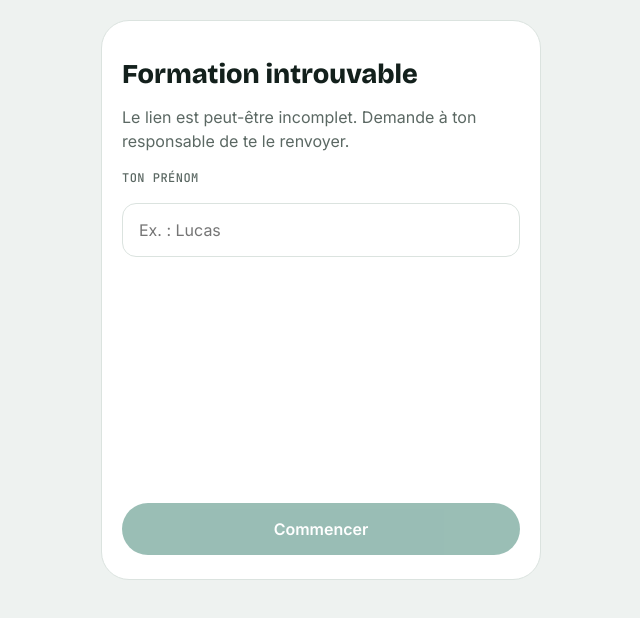
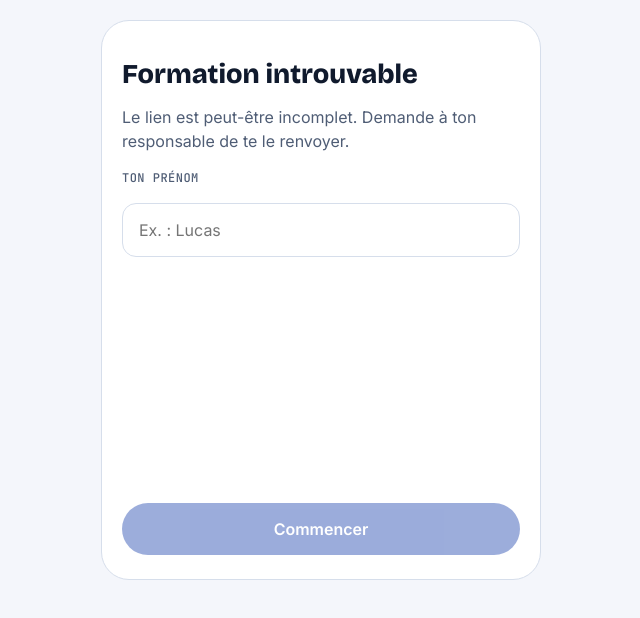
Before and after one commit to farhatmehdi2005-droid/farhatmehdi2005-droid.github.io, a plain HTML site: page f/index.html in a window 1280 px wide. Shown: the whole page, without its empty margins (319-959 px from the left). Drawn offline with nearby package versions, Linux system fonts and the light colour scheme; no server answers.

Commit message:
Publication du site 2026-11-19 11:34

```diff
--- a/f/index.html
+++ b/f/index.html
@@ -13,37 +13,37 @@
 <style>
 /* Layout: one phone-width column (max 440px) walking the recruit through SMS → video → quiz → result (pass, retry or escalate to the manager). */
 :root {
-  --bg: #eef2f0;
+  --bg: #f4f6fb;
   --screen: #ffffff;
-  --ink: #13201c;
-  --muted: #5b6863;
-  --line: #dbe3df;
-  --accent: #1f6f5c;
+  --ink: #101a2d;
+  --muted: #4f5d75;
+  --line: #d6deeb;
+  --accent: #244ab0;
   --accent-ink: #ffffff;
-  --accent-soft: #e1f0ea;
-  --badge: #f2b33d;
-  --badge-ink: #362500;
-  --wrong: #b5482f;
-  --wrong-soft: #fbeae5;
-  --video-bg: #0d1311;
-  --notif: #1b2421;
-  --notif-ink: #eef4f1;
+  --accent-soft: #e4ebff;
+  --badge: #e4ebff;
+  --badge-ink: #244ab0;
+  --wrong: #8d452b;
+  --wrong-soft: #f8ede5;
+  --video-bg: #0b1730;
+  --notif: #101a2d;
+  --notif-ink: #f2f5fd;
   --font-display: "Bricolage Grotesque", "Segoe UI", system-ui, sans-serif;
   --font-body: "Inter", system-ui, -apple-system, "Segoe UI", sans-serif;
   --font-mono: "JetBrains Mono", ui-monospace, Menlo, monospace;
 }
 @media (prefers-color-scheme: dark) {
   :root:not([data-theme="light"]) {
-    --bg: #0b100e; --screen: #151c19; --ink: #e7efec; --muted: #9aa8a2; --line: #27322e;
-    --accent: #5cc5a6; --accent-ink: #0b1a15; --accent-soft: #163029;
-    --wrong: #f08a70; --wrong-soft: #3a1f18; --video-bg: #000000; --notif: #232e2a; --notif-ink: #eef4f1;
+    --bg: #080c16; --screen: #131c2c; --ink: #f2f5fd; --muted: #a0aec7; --line: #253248;
+    --accent: #a9c1ff; --accent-ink: #101a2d; --accent-soft: #202f50;
+    --wrong: #efa889; --wrong-soft: #422d27; --video-bg: #000000; --notif: #202f50; --notif-ink: #f2f5fd;
     color-scheme: dark;
   }
 }
 :root[data-theme="dark"] {
-  --bg: #0b100e; --screen: #151c19; --ink: #e7efec; --muted: #9aa8a2; --line: #27322e;
-  --accent: #5cc5a6; --accent-ink: #0b1a15; --accent-soft: #163029;
-  --wrong: #f08a70; --wrong-soft: #3a1f18; --video-bg: #000000; --notif: #232e2a; --notif-ink: #eef4f1;
+  --bg: #080c16; --screen: #131c2c; --ink: #f2f5fd; --muted: #a0aec7; --line: #253248;
+  --accent: #a9c1ff; --accent-ink: #101a2d; --accent-soft: #202f50;
+  --wrong: #efa889; --wrong-soft: #422d27; --video-bg: #000000; --notif: #202f50; --notif-ink: #f2f5fd;
   color-scheme: dark;
 }
 * { box-sizing: border-box; }
```
Also changed, not shown: app/index.html (+5 -5 lines), confidentialite.html (+2 -2 lines), mentions-legales.html (+2 -2 lines), p/index.html (+2 -2 lines).
